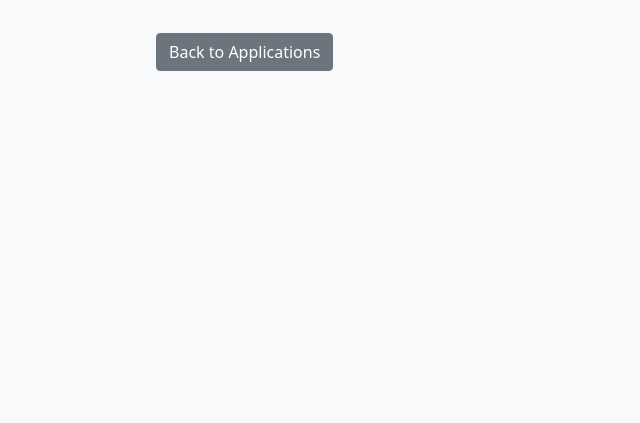
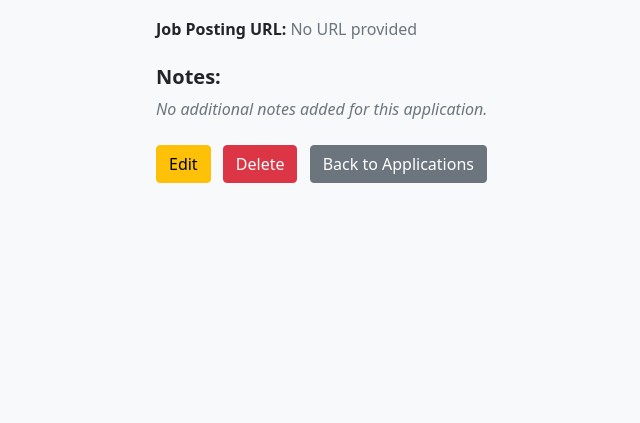
Before and after one commit to qasim5259/apply_track, a Django app: template application/templates/application/jobapplication_detail.html in a window 1280 px wide. Shown: the part 161-584 px from the top of the page, without its empty margins (116-756 px from the left). Run offline with Django 4.2, Linux system fonts and the light colour scheme; the template is opened without the code that fills it, so the values that code supplies are empty.

Commit message:
Add job_url and notes fields to application detail view

```diff
--- a/application/templates/application/jobapplication_detail.html
+++ b/application/templates/application/jobapplication_detail.html
@@ -7,6 +7,7 @@
             <h1 class="fw-bold">{{ application.job_title }}</h1>
             <h4 class="text-muted">{{ application.company }}</h4>
             <hr>
+
             <p class="card-text">
                 <strong>Status:</strong>
                 <span class="badge
@@ -18,7 +19,40 @@
                     {{ application.get_status_display }}
                 </span>
             </p>
-            <a href="{% url 'jobapplication_list' %}" class="btn btn-secondary mt-3">Back to Applications</a>
+
+            {% if application.applied_date %}
+            <p><strong>Applied Date:</strong> {{ application.applied_date|date:"F d, Y" }}</p>
+            {% endif %}
+
+            <!-- Job Posting URL -->
+            <p><strong>Job Posting URL:</strong>
+                {% if application.job_url %}
+                <a href="{{ application.job_url }}" target="_blank" rel="noopener noreferrer">
+                    View Posting <i class="fas fa-external-link-alt ms-1"></i>
+                </a>
+                {% else %}
+                <span class="text-muted">No URL provided</span>
+                {% endif %}
+            </p>
+
+            <!-- Notes Section -->
+            <div class="mt-4">
+                <h5 class="fw-bold">Notes:</h5>
+                {% if application.notes %}
+                <div class="p-3 bg-light rounded border">
+                    <p class="mb-0" style="white-space: pre-wrap;">{{ application.notes }}</p>
+                </div>
+                {% else %}
+                <p class="text-muted fst-italic">No additional notes added for this application.</p>
+                {% endif %}
+            </div>
+
+            <!-- Action Buttons -->
+            <div class="mt-4">
+                <a href="{% url 'jobapplication_update' application.pk %}" class="btn btn-warning me-2">Edit</a>
+                <a href="{% url 'jobapplication_delete' application.pk %}" class="btn btn-danger me-2">Delete</a>
+                <a href="{% url 'jobapplication_list' %}" class="btn btn-secondary">Back to Applications</a>
+            </div>
         </div>
     </div>
 </div>
--- a/apply_track/settings.py
+++ b/apply_track/settings.py
@@ -55,6 +55,7 @@ SITE_ID = 1
 LOGIN_REDIRECT_URL = 'jobapplication_list'
 LOGOUT_REDIRECT_URL = 'home'
 LOGIN_URL = 'account_login'
+ACCOUNT_SIGNUP_REDIRECT_URL = 'jobapplication_list'
 
 
 
```
